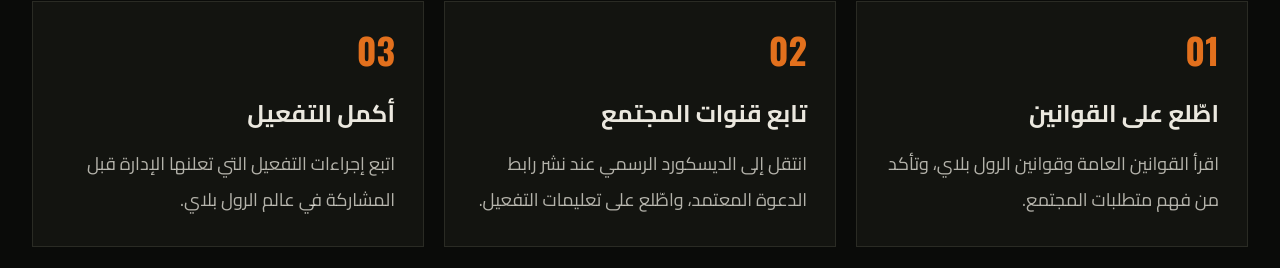
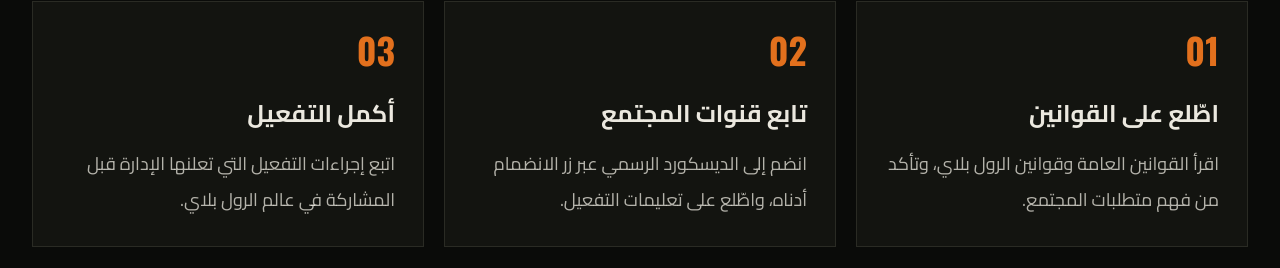
Before and after one commit to dhybalrwqy911-png/nextjs-boilerplate, a Next.js app: page /join in a window 1280 px wide. Shown: the part 767-1035 px from the top of the page. Built offline with nearby package versions, Linux system fonts and the light colour scheme.

Commit message:
Update join instructions for active Discord invite

```diff
--- a/app/join/page.tsx
+++ b/app/join/page.tsx
@@ -3,5 +3,5 @@ import Link from "next/link";
 import { PageShell, TextPanel } from "@/components/page-shell";
 import { CtaBanner } from "@/components/community";
 export const metadata:Metadata={title:"الانضمام | ARAB REFORGER"};
-const steps=[{title:"اطّلع على القوانين",text:"اقرأ القوانين العامة وقوانين الرول بلاي، وتأكد من فهم متطلبات المجتمع."},{title:"تابع قنوات المجتمع",text:"انتقل إلى الديسكورد الرسمي عند نشر رابط الدعوة المعتمد، واطّلع على تعليمات التفعيل."},{title:"أكمل التفعيل",text:"اتبع إجراءات التفعيل التي تعلنها الإدارة قبل المشاركة في عالم الرول بلاي."}];
+const steps=[{title:"اطّلع على القوانين",text:"اقرأ القوانين العامة وقوانين الرول بلاي، وتأكد من فهم متطلبات المجتمع."},{title:"تابع قنوات المجتمع",text:"انضم إلى الديسكورد الرسمي عبر زر الانضمام أدناه، واطّلع على تعليمات التفعيل."},{title:"أكمل التفعيل",text:"اتبع إجراءات التفعيل التي تعلنها الإدارة قبل المشاركة في عالم الرول بلاي."}];
 export default function Join(){return <PageShell image="/images/join.png" eyebrow="JOIN THE COMMUNITY" title="انضم إلى عرب ريفورجر" description="رحلتك تبدأ بفهم القوانين والتفعيل، ثم بناء قصتك داخل المدينة."><TextPanel title="كيف تبدأ؟"><div className="grid gap-5 md:grid-cols-3">{steps.map((s,i)=><div key={s.title} className="border border-border bg-surface p-7"><span className="font-display text-4xl font-bold text-accent">0{i+1}</span><h3 className="mt-5 text-2xl font-bold text-foreground">{s.title}</h3><p className="mt-4">{s.text}</p></div>)}</div><Link href="/rules" className="mt-8 inline-block font-bold text-accent">اقرأ القوانين ←</Link></TextPanel><CtaBanner image="/images/join.png"/></PageShell>}
```
